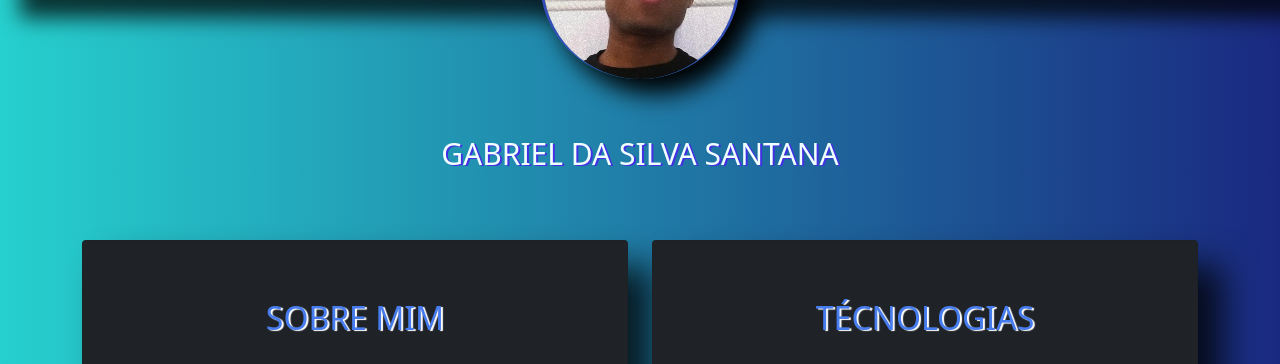
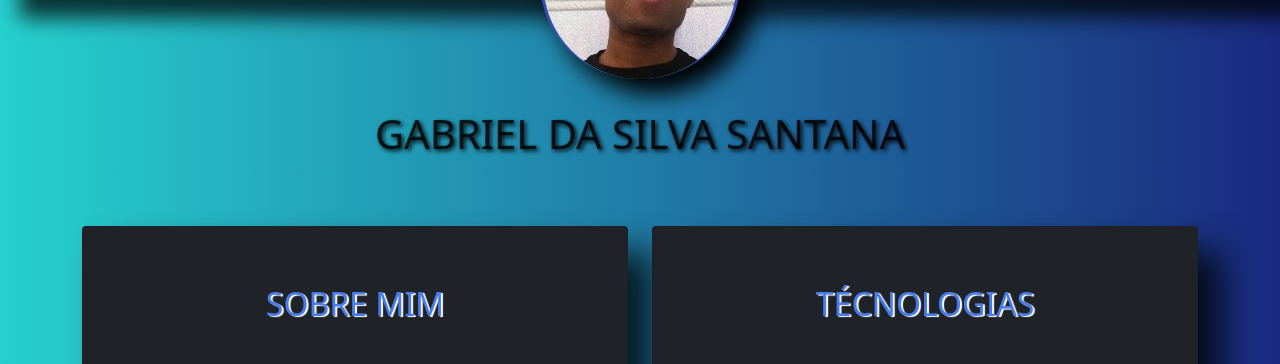
Before and after one commit to Silva-Gabriel/HTML-CSS-JS, a plain HTML site: page silva.html in a window 1280 px wide. Shown: the part 338-702 px from the top of the page. Drawn offline with Linux system fonts and the light colour scheme.

Commit message:
Altera cor título nome

```diff
--- a/CSS/silva.css
+++ b/CSS/silva.css
@@ -154,6 +154,12 @@ footer div a img:hover
 {
     filter:opacity(72%);
     transition: 0.5s;
+}
+
+.myname h1{
+    color:rgba(0,0,0,.80);
+    text-shadow: 2px 2px 4px rgba(0,0,0,.95);
+    font-size:40px ;
 }
 
 @media screen and (min-width:230px) and (max-width:300px)
@@ -472,7 +478,6 @@ footer div a img:hover
     .myname h1
     {
         padding-top:68px;
-        font-size:28px;
     }
 }
 
@@ -516,11 +521,6 @@ footer div a img:hover
     {
         padding-bottom:2px;
     }
-    .myname h1
-    {
-        padding-top:68px;
-        font-size:30px;
-    }
 }
 
 @media screen and (min-width:1368px) and (max-width:1601px)
@@ -562,7 +562,6 @@ footer div a img:hover
     .myname h1
     {
         padding-top:68px;
-        font-size:30px;
     }
 
     .card2
@@ -607,7 +606,6 @@ footer div a img:hover
     .myname h1
     {
         padding-top:120px;
-        font-size:60px;
     }
 
     .GF5
```
